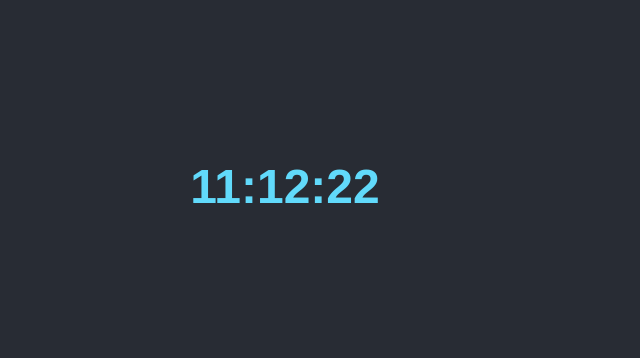
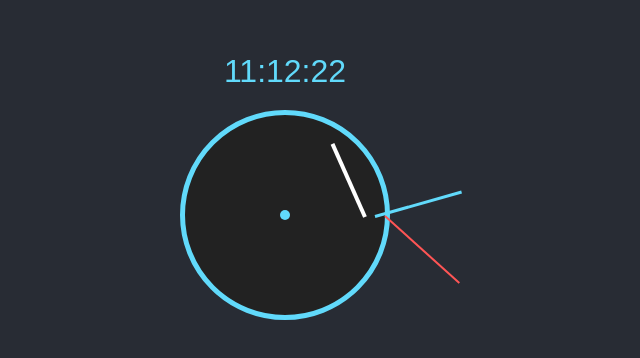
Before and after one commit to husna-10/clock, a plain HTML site: page index.html in a window 1280 px wide. Shown: the part 214-572 px from the top of the page, without its empty margins (355-995 px from the left). Drawn offline with Linux system fonts and the light colour scheme.

Commit message:
updated html,css,js

```diff
--- a/index.html
+++ b/index.html
@@ -3,12 +3,20 @@
 <head>
   <meta charset="UTF-8">
   <meta name="viewport" content="width=device-width, initial-scale=1.0">
-  <title>Real-Time Clock</title>
+  <title>Digital and Analog Clock</title>
   <link rel="stylesheet" href="styles.css">
 </head>
 <body>
   <div class="clock-container">
-    <span id="clock"></span>
+    <div class="digital-clock">
+      <span id="digital-clock"></span>
+    </div>
+    <div class="analog-clock">
+      <div class="hand hour" id="hour-hand"></div>
+      <div class="hand minute" id="minute-hand"></div>
+      <div class="hand second" id="second-hand"></div>
+      <div class="center-dot"></div>
+    </div>
   </div>
   <script src="script.js"></script>
 </body>
--- a/script.js
+++ b/script.js
@@ -1,14 +1,38 @@
-function updateClock() {
-    const clockElement = document.getElementById('clock');
+function updateDigitalClock() {
+    const digitalClock = document.getElementById('digital-clock');
     const now = new Date();
     const hours = String(now.getHours()).padStart(2, '0');
     const minutes = String(now.getMinutes()).padStart(2, '0');
     const seconds = String(now.getSeconds()).padStart(2, '0');
-    clockElement.textContent = `${hours}:${minutes}:${seconds}`;
+    digitalClock.textContent = `${hours}:${minutes}:${seconds}`;
   }
 
-  // Update the clock every second
-  setInterval(updateClock, 1000);
+  function updateAnalogClock() {
+    const now = new Date();
+    const hours = now.getHours();
+    const minutes = now.getMinutes();
+    const seconds = now.getSeconds();
 
-  // Initialize the clock immediately
-  updateClock();
+    const hourHand = document.getElementById('hour-hand');
+    const minuteHand = document.getElementById('minute-hand');
+    const secondHand = document.getElementById('second-hand');
+
+    const hourDegrees = (hours % 12) * 30 + (minutes / 60) * 30; // 360 / 12 = 30 degrees/hour
+    const minuteDegrees = minutes * 6 + (seconds / 60) * 6; // 360 / 60 = 6 degrees/minute
+    const secondDegrees = seconds * 6; // 360 / 60 = 6 degrees/second
+
+    hourHand.style.transform = `rotate(${90 + hourDegrees}deg)`;
+    minuteHand.style.transform = `rotate(${90 + minuteDegrees}deg)`;
+    secondHand.style.transform = `rotate(${90 + secondDegrees}deg)`;
+  }
+
+  function updateClocks() {
+    updateDigitalClock();
+    updateAnalogClock();
+  }
+
+  // Update the clocks every second
+  setInterval(updateClocks, 1000);
+
+  // Initialize immediately
+  updateClocks();
--- a/styles.css
+++ b/styles.css
@@ -1,5 +1,6 @@
 body {
     display: flex;
+    flex-direction: column;
     justify-content: center;
     align-items: center;
     height: 100vh;
@@ -11,6 +12,57 @@ body {
 
   .clock-container {
     text-align: center;
-    font-size: 3rem;
-    font-weight: bold;
   }
+
+  .digital-clock {
+    font-size: 2rem;
+    margin-bottom: 20px;
+  }
+
+  .analog-clock {
+    position: relative;
+    width: 200px;
+    height: 200px;
+    border: 5px solid #61dafb;
+    border-radius: 50%;
+    background: #222;
+  }
+
+  .hand {
+    position: absolute;
+    width: 50%;
+    height: 2px;
+    background-color: #61dafb;
+    top: 50%;
+    left: 50%;
+    transform-origin: 100%;
+    transform: rotate(90deg);
+    transition: transform 0.1s ease-in-out;
+  }
+
+  .hour {
+    height: 4px;
+    width: 40%;
+    background-color: #fff;
+  }
+
+  .minute {
+    height: 3px;
+    width: 45%;
+  }
+
+  .second {
+    height: 2px;
+    background-color: #ff5555;
+  }
+
+  .center-dot {
+    position: absolute;
+    width: 10px;
+    height: 10px;
+    background-color: #61dafb;
+    border-radius: 50%;
+    top: 50%;
+    left: 50%;
+    transform: translate(-50%, -50%);
+  }
```
